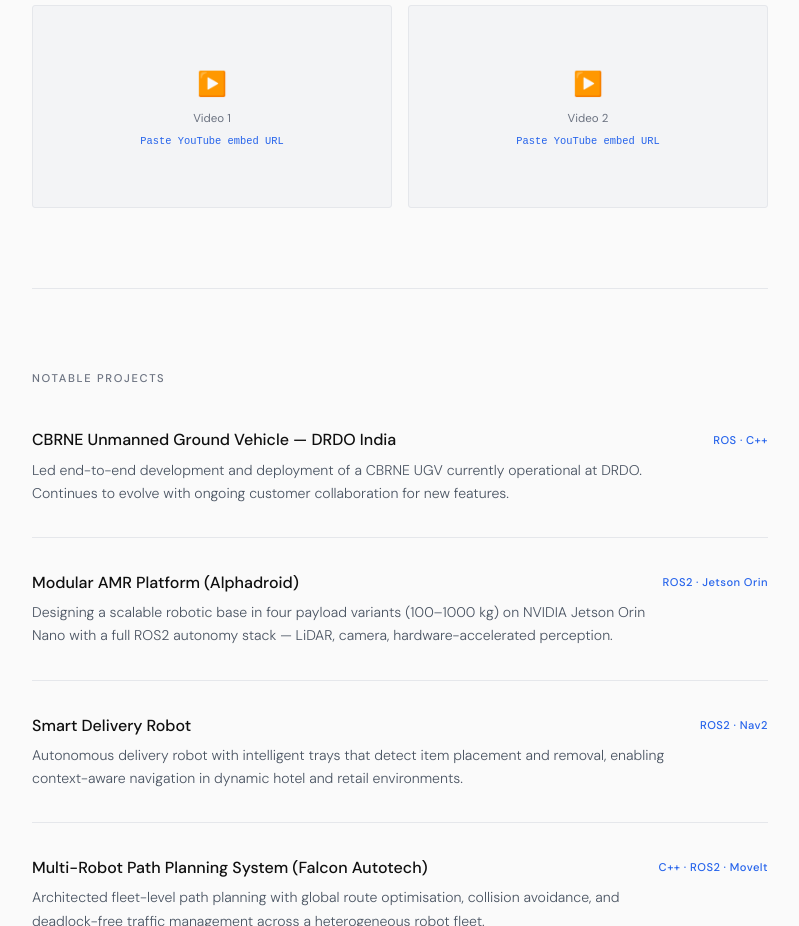
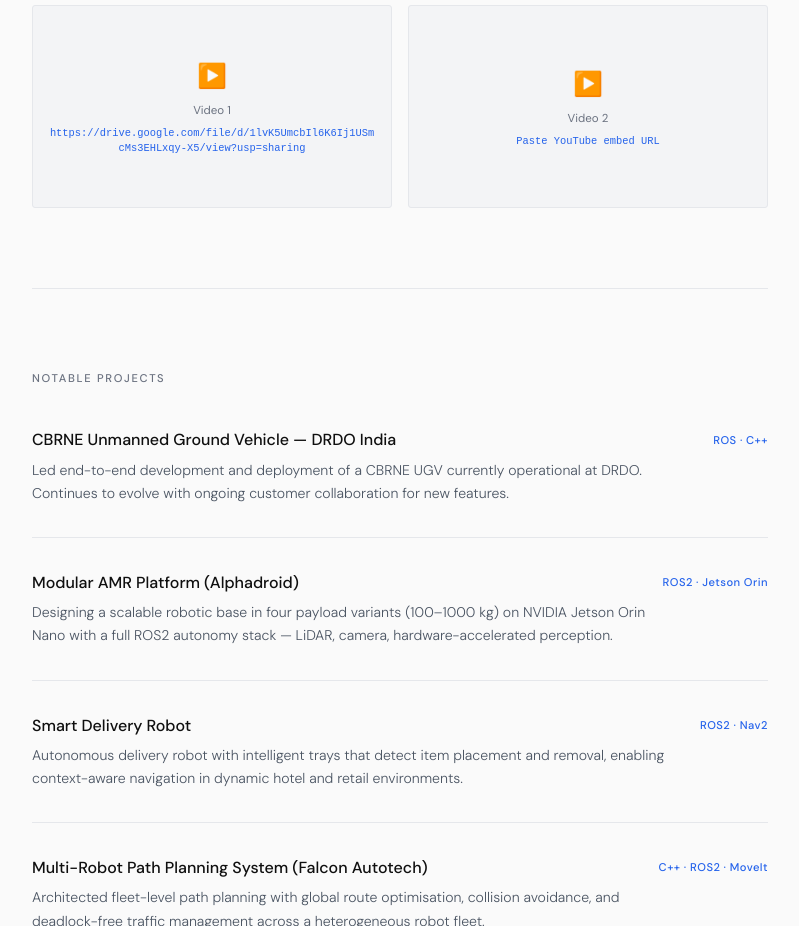
Before and after one commit to umsarmy/web, a plain HTML site: page index.html in a window 1280 px wide. Shown: the part 4360-5286 px from the top of the page, without its empty margins (240-1039 px from the left). Drawn offline with Linux system fonts and the light colour scheme.

Commit message:
Update index.html

```diff
--- a/index.html
+++ b/index.html
@@ -769,7 +769,7 @@
       <div class="video-card">
         <div class="media-placeholder">
           <div class="mp-icon">▶️</div>
-          <p>Video 1<code>Paste YouTube embed URL</code></p>
+          <p>Video 1<code>https://drive.google.com/file/d/1lvK5UmcbIl6K6Ij1USmcMs3EHLxqy-X5/view?usp=sharing</code></p>
         </div>
       </div>
       <div class="video-card">
```
